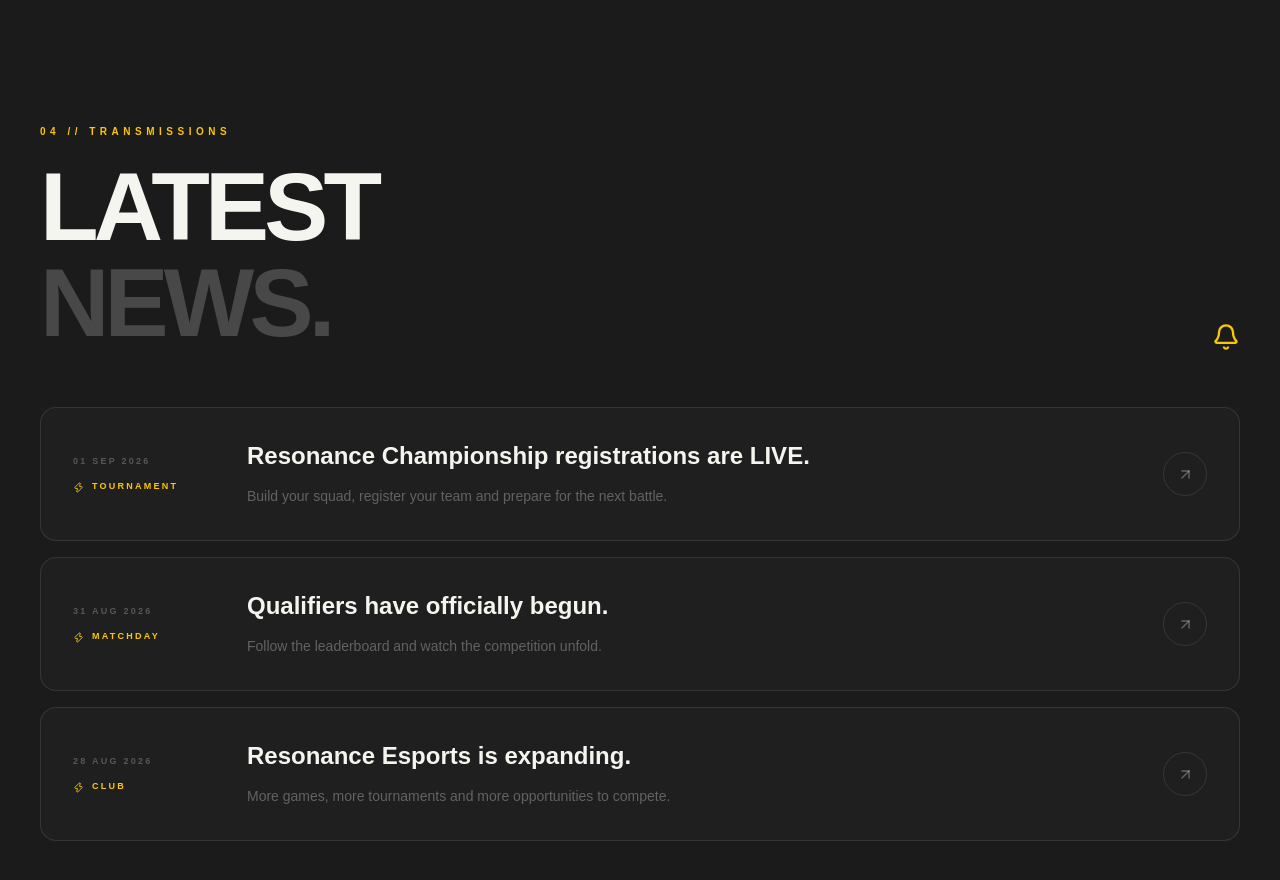
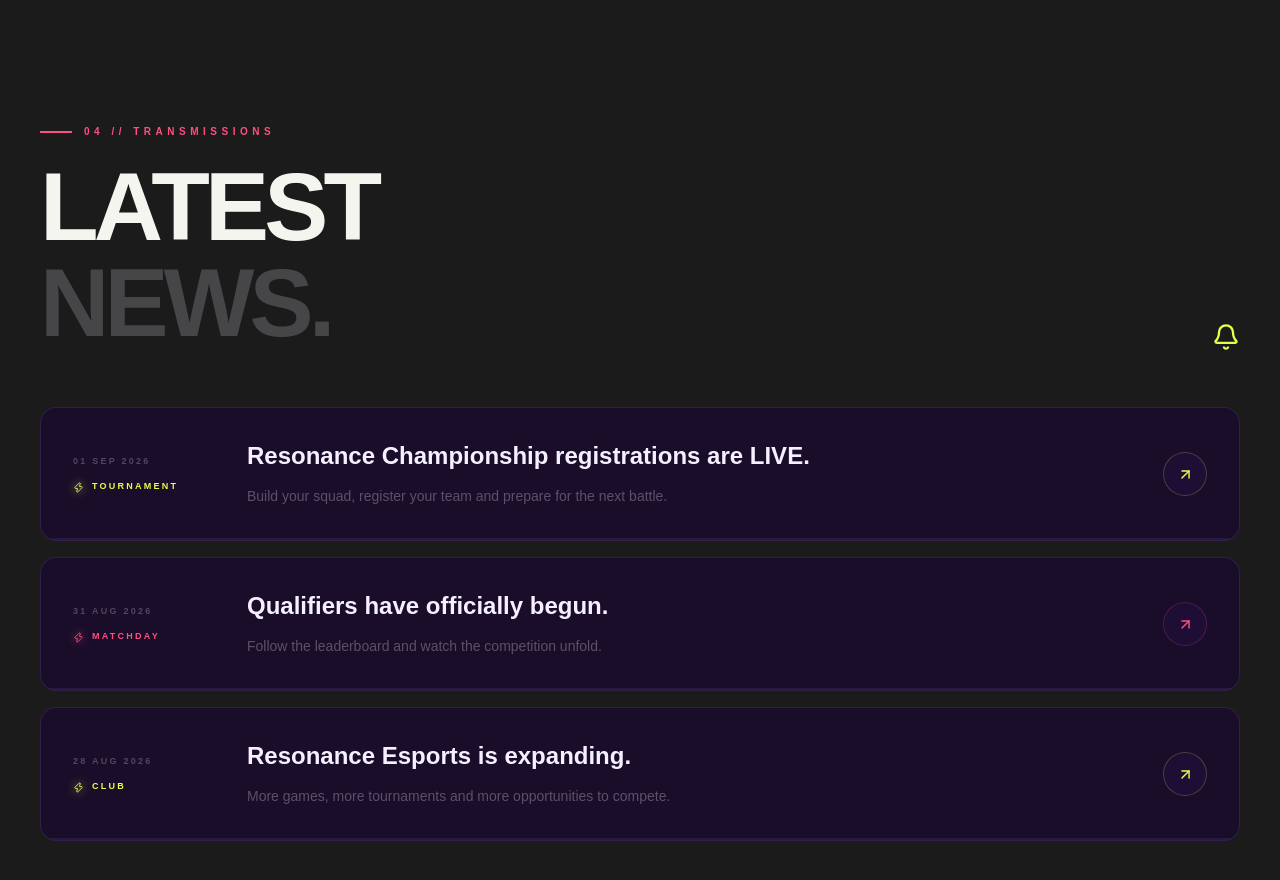
Before and after one commit to ninadkamde1-ops/Resonance-website, a Next.js app: page /admin in a window 1280 px wide. Shown: the part 4240-5120 px from the top of the page. Built offline with nearby package versions, Linux system fonts and the light colour scheme; no server answers; the database is empty.

Commit message:
Update announcements purple lime pink theme

```diff
--- a/components/Announcements.tsx
+++ b/components/Announcements.tsx
@@ -10,6 +10,7 @@ const announcements = [
     title: "Resonance Championship registrations are LIVE.",
     description:
       "Build your squad, register your team and prepare for the next battle.",
+    accent: "#E6FF4A",
   },
   {
     date: "31 AUG 2026",
@@ -17,6 +18,7 @@ const announcements = [
     title: "Qualifiers have officially begun.",
     description:
       "Follow the leaderboard and watch the competition unfold.",
+    accent: "#FF4F81",
   },
   {
     date: "28 AUG 2026",
@@ -24,86 +26,302 @@ const announcements = [
     title: "Resonance Esports is expanding.",
     description:
       "More games, more tournaments and more opportunities to compete.",
+    accent: "#E6FF4A",
   },
 ];
 
 export default function Announcements() {
   return (
     <section className="relative z-10 mx-auto max-w-7xl px-6 py-32 md:px-10">
+
+      {/* ========================================================= */}
+      {/* HEADER */}
+      {/* ========================================================= */}
+
       <div className="mb-14 flex items-end justify-between">
+
         <div>
-          <p className="text-[10px] font-bold tracking-[0.45em] text-yellow-400">
-            04 // TRANSMISSIONS
-          </p>
 
-          <h2 className="mt-5 text-6xl font-black tracking-[-0.05em] md:text-8xl">
+          <div className="flex items-center gap-3">
+
+            <span className="h-[2px] w-8 bg-[#FF4F81]" />
+
+            <p className="text-[10px] font-black tracking-[0.45em] text-[#FF4F81]">
+              04 // TRANSMISSIONS
+            </p>
+
+          </div>
+
+          <h2 className="mt-5 text-6xl font-black uppercase tracking-[-0.05em] md:text-8xl">
+
             LATEST
+
             <br />
-            <span className="text-white/20">NEWS.</span>
+
+            <span className="text-[#F5F0FF]/20 transition-colors duration-500 hover:text-[#E6FF4A]/40">
+              NEWS.
+            </span>
+
           </h2>
+
         </div>
 
-        <Bell className="hidden text-yellow-400 md:block" size={28} />
+        <Bell
+          className="hidden text-[#E6FF4A] md:block"
+          size={28}
+        />
+
       </div>
 
+      {/* ========================================================= */}
+      {/* ANNOUNCEMENTS */}
+      {/* ========================================================= */}
+
       <div className="space-y-4">
+
         {announcements.map((announcement, index) => (
+
           <motion.article
             key={announcement.title}
-            initial={{ opacity: 0, y: 25 }}
-            whileInView={{ opacity: 1, y: 0 }}
-            viewport={{ once: true }}
-            transition={{ delay: index * 0.08 }}
-            whileHover={{ x: 6 }}
+
+            initial={{
+              opacity: 0,
+              y: 25,
+            }}
+
+            whileInView={{
+              opacity: 1,
+              y: 0,
+            }}
+
+            viewport={{
+              once: true,
+            }}
+
+            transition={{
+              delay: index * 0.08,
+              duration: 0.5,
+            }}
+
+            whileHover={{
+              x: 6,
+            }}
+
             className="
-              group relative overflow-hidden rounded-2xl
-              border border-white/10 bg-white/[0.02]
-              p-6 transition-all duration-500
-              hover:border-yellow-400/40
-              hover:bg-yellow-400/[0.03]
+              group
+              relative
+              overflow-hidden
+              rounded-2xl
+              border
+              border-[#B78AFF]/15
+              bg-[#1A0A2E]/80
+              p-6
+              backdrop-blur-sm
+              transition-all
+              duration-500
+              hover:bg-[#241044]
+              hover:shadow-[0_15px_60px_rgba(124,58,237,0.15)]
               md:p-8
             "
           >
-            <div className="grid gap-6 md:grid-cols-[150px_1fr_auto] md:items-center">
+
+            {/* ================================================= */}
+            {/* PURPLE ATMOSPHERE */}
+            {/* ================================================= */}
+
+            <div
+              className="
+                pointer-events-none
+                absolute
+                -right-24
+                -top-24
+                h-52
+                w-52
+                rounded-full
+                opacity-0
+                blur-3xl
+                transition-opacity
+                duration-700
+                group-hover:opacity-20
+              "
+              style={{
+                background: announcement.accent,
+              }}
+            />
+
+            {/* Pink secondary glow */}
+
+            <div
+              className="
+                pointer-events-none
+                absolute
+                -bottom-24
+                left-1/3
+                h-48
+                w-48
+                rounded-full
+                bg-[#FF4F81]
+                opacity-0
+                blur-3xl
+                transition-opacity
+                duration-700
+                group-hover:opacity-[0.035]
+              "
+            />
+
+            {/* ================================================= */}
+            {/* CONTENT */}
+            {/* ================================================= */}
+
+            <div className="relative grid gap-6 md:grid-cols-[150px_1fr_auto] md:items-center">
+
+              {/* Date / Tag */}
+
               <div>
-                <p className="text-[9px] font-bold tracking-[0.25em] text-white/25">
+
+                <p className="text-[9px] font-black tracking-[0.25em] text-[#F5F0FF]/25">
                   {announcement.date}
                 </p>
 
-                <p className="mt-3 flex items-center gap-2 text-[9px] font-black tracking-[0.25em] text-yellow-400">
-                  <Zap size={11} />
+                <p
+                  className="mt-3 flex items-center gap-2 text-[9px] font-black tracking-[0.25em]"
+                  style={{
+                    color: announcement.accent,
+                  }}
+                >
+
+                  <Zap
+                    size={11}
+                    style={{
+                      filter: `drop-shadow(0 0 5px ${announcement.accent})`,
+                    }}
+                  />
+
                   {announcement.tag}
+
                 </p>
+
               </div>
 
+              {/* Main */}
+
               <div>
-                <h3 className="max-w-3xl text-xl font-black md:text-2xl">
+
+                <h3 className="max-w-3xl text-xl font-black text-[#F5F0FF] transition-colors duration-300 group-hover:text-white md:text-2xl">
                   {announcement.title}
                 </h3>
 
-                <p className="mt-3 max-w-2xl text-sm leading-6 text-white/30">
+                <p className="mt-3 max-w-2xl text-sm leading-6 text-[#F5F0FF]/30 transition-colors duration-300 group-hover:text-[#F5F0FF]/45">
                   {announcement.description}
                 </p>
+
               </div>
+
+              {/* Action */}
 
               <button
                 className="
-                  flex h-11 w-11 items-center justify-center
-                  rounded-full border border-white/10
-                  text-white/30 transition-all duration-300
-                  group-hover:border-yellow-400
-                  group-hover:bg-yellow-400
-                  group-hover:text-black
+                  relative
+                  flex
+                  h-11
+                  w-11
+                  items-center
+                  justify-center
+                  rounded-full
+                  border
+                  bg-[#241044]/50
+                  text-[#F5F0FF]/30
+                  transition-all
+                  duration-300
+                  group-hover:scale-110
                 "
+                style={{
+                  borderColor: `${announcement.accent}35`,
+                }}
               >
-                <ArrowUpRight size={17} />
+
+                <ArrowUpRight
+                  size={17}
+                  style={{
+                    color: announcement.accent,
+                  }}
+                  className="transition-transform duration-300 group-hover:translate-x-0.5 group-hover:-translate-y-0.5"
+                />
+
+                <span
+                  className="
+                    pointer-events-none
+                    absolute
+                    inset-0
+                    rounded-full
+                    opacity-0
+                    blur-md
+                    transition-opacity
+                    duration-300
+                    group-hover:opacity-30
+                  "
+                  style={{
+                    background: announcement.accent,
+                  }}
+                />
+
               </button>
+
             </div>
 
-            <div className="absolute bottom-0 left-0 h-[2px] w-0 bg-yellow-400 transition-all duration-500 group-hover:w-full" />
+            {/* ================================================= */}
+            {/* ENERGY BAR */}
+            {/* ================================================= */}
+
+            <div className="absolute bottom-0 left-0 right-0 h-[2px] bg-[#B78AFF]/10">
+
+              <div
+                className="
+                  h-full
+                  w-0
+                  transition-all
+                  duration-700
+                  group-hover:w-full
+                "
+                style={{
+                  background: `linear-gradient(
+                    90deg,
+                    transparent,
+                    ${announcement.accent},
+                    transparent
+                  )`,
+                }}
+              />
+
+            </div>
+
+            {/* Side accent */}
+
+            <div
+              className="
+                absolute
+                bottom-0
+                left-0
+                top-0
+                w-[2px]
+                origin-bottom
+                scale-y-0
+                transition-transform
+                duration-500
+                group-hover:scale-y-100
+              "
+              style={{
+                background: announcement.accent,
+                boxShadow: `0 0 15px ${announcement.accent}`,
+              }}
+            />
+
           </motion.article>
+
         ))}
+
       </div>
+
     </section>
   );
 }
```
